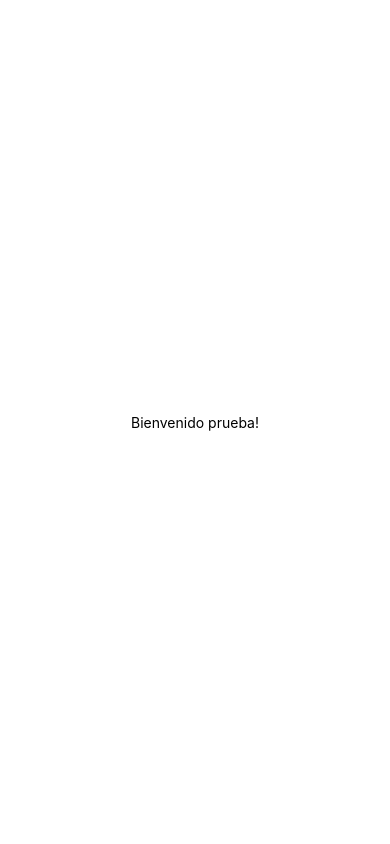
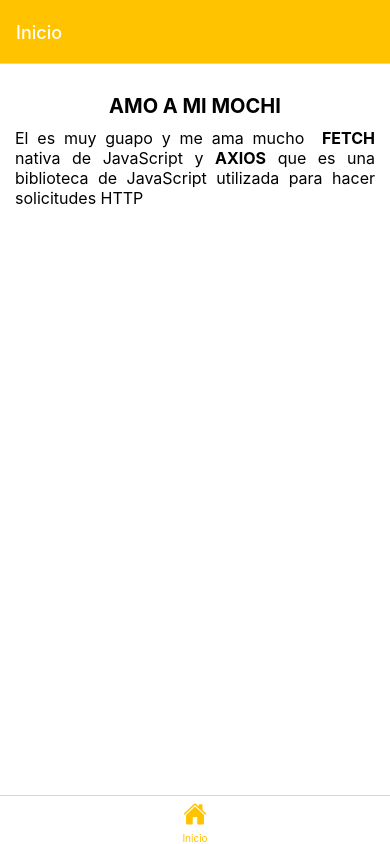
Before and after one commit to J26vasr/PowerLettersMovil, a React Native app in the folder power_letters/: screen /HomeScreen in a window 390 px wide. Built offline with nearby package versions, Linux system fonts and the light colour scheme.

Commit message:
realizando cambios en ap.js

```diff
--- a/power_letters/App.js
+++ b/power_letters/App.js
@@ -1,20 +1,49 @@
-import { StatusBar } from 'expo-status-bar';
-import { StyleSheet, Text, View } from 'react-native';
+// Hooks de React
+import { useEffect, useState } from 'react';
+// Utilidades de React Navigation
+import { NavigationContainer } from '@react-navigation/native';
 
+import BottomTab from './src/navigation/ButtomTab';
+import NavStack from './src/navigation/Navstack';
+
+//Componente principal
 export default function App() {
+
+  // appIsReady: Variable para indicar si la aplicación ya está lista
+  // setAppIsReady: Función para actualizar la variable appIsReady
+  const [appIsReady, setAppIsReady] = useState(false);
+
+  // useEffect: Hook que, de forma predeterminada, se ejecuta después del primer renderizado
+  // y después de cada actualización
+  useEffect(() => {
+    // Función asíncrona que simula la inicialización de la aplicación
+    async function inicia() {
+      try {
+        // Retrasar el lanzamiento de la aplicación por 4 segundos
+        await new Promise((resolve) => setTimeout(resolve, 4000));
+      } catch (e) {
+        // Mostrar error en caso de existir
+        console.warn(e);
+      } finally {
+        // Cambiar valor de la variable para indicar que la aplicación está lista
+        setAppIsReady(true);
+      }
+    }
+
+    // Llamar a la función inicia
+    inicia();
+  }, []); // El segundo argumento vacío [] asegura que el efecto se ejecute solo una vez después del primer renderizado
+
+  // Retorna el contenedor de navegación
   return (
-    <View style={styles.container}>
-      <Text>Bienvenido prueba!</Text>
-      <StatusBar style="auto" />
-    </View>
+    <NavigationContainer>
+      {appIsReady ?
+        // Si la aplicación está lista, muestra el componente BottomTab
+        <BottomTab />
+        :
+        // Si la aplicación no está lista, muestra el componente NavStack
+        <NavStack />
+      }
+    </NavigationContainer>
   );
 }
-
-const styles = StyleSheet.create({
-  container: {
-    flex: 1,
-    backgroundColor: '#fff',
-    alignItems: 'center',
-    justifyContent: 'center',
-  },
-});
--- a/power_letters/src/navigation/ButtomTab.js
+++ b/power_letters/src/navigation/ButtomTab.js
@@ -0,0 +1,32 @@
+// Utilidades de React Navigation
+import { createBottomTabNavigator } from '@react-navigation/bottom-tabs';
+import Ionicons from '@expo/vector-icons/Ionicons';
+
+
+// Pantallas de navegación
+import HomeScreen from '../screens/HomeScreen';
+
+// Navegador Bottom Tabs Navigator
+const Tab = createBottomTabNavigator();
+
+export default function BottomTab() {
+  return (
+    <Tab.Navigator>
+      <Tab.Screen
+        name="HomeScreen"
+        component={HomeScreen}
+        options={{
+          title: 'Inicio',
+          tabBarActiveTintColor: '#FFC300', // Color activo de la pestaña
+          headerStyle: {
+            backgroundColor: '#FFC300', // Color del header
+          },
+          headerTintColor: '#fff', // Color del texto en el header
+          tabBarIcon: ({ color }) => ( // Función que define el ícono de la pestaña
+            <Ionicons name="home" color={color} size={24} /> // `color` proviene de React Navigation
+          ),
+        }}
+      />
+    </Tab.Navigator>
+  );
+}
--- a/power_letters/src/navigation/Navstack.js
+++ b/power_letters/src/navigation/Navstack.js
@@ -1,7 +1,5 @@
 // Utilidades de React Navigation
 import { createStackNavigator } from '@react-navigation/stack';
-
-
 // Pantalla de Inicio o Bienvenida
 import SplashScreen from '../screens/SplashScreen';
 
--- /dev/null
+++ b/power_letters/src/screens/HomeScreen.js
@@ -0,0 +1,45 @@
+import React from 'react';
+import { View, Text, StyleSheet } from 'react-native';
+
+
+const HomeScreen = () => {
+    return (
+        <View style={styles.container}>
+        <Text style={styles.title}>
+            Amo a mi mochi
+        </Text>
+        <Text style={styles.descripcion}>
+            El es muy guapo y me ama mucho  <Text style={styles.negrita}>FETCH</Text> nativa de JavaScript y <Text style={styles.negrita}>AXIOS</Text> que es una biblioteca de JavaScript utilizada para hacer solicitudes HTTP
+        </Text>
+        </View>
+     );
+}
+
+export default HomeScreen;
+
+
+// Estilos para los componentes.
+const styles = StyleSheet.create({
+    container: {
+      flex: 1,
+      backgroundColor: '#fff',
+      paddingTop: 20,
+      paddingHorizontal:15
+    },
+    title: {
+      fontSize: 20,
+      fontWeight: 'bold',
+      textAlign: 'center',
+      marginTop: 10,
+      textTransform: 'uppercase',
+    },
+    descripcion: {
+        fontSize: 16,
+        fontWeight: '400',
+        textAlign: 'justify',
+        marginTop: 10,
+      },
+      negrita:{
+        fontWeight:'bold'
+      }
+  });
```
